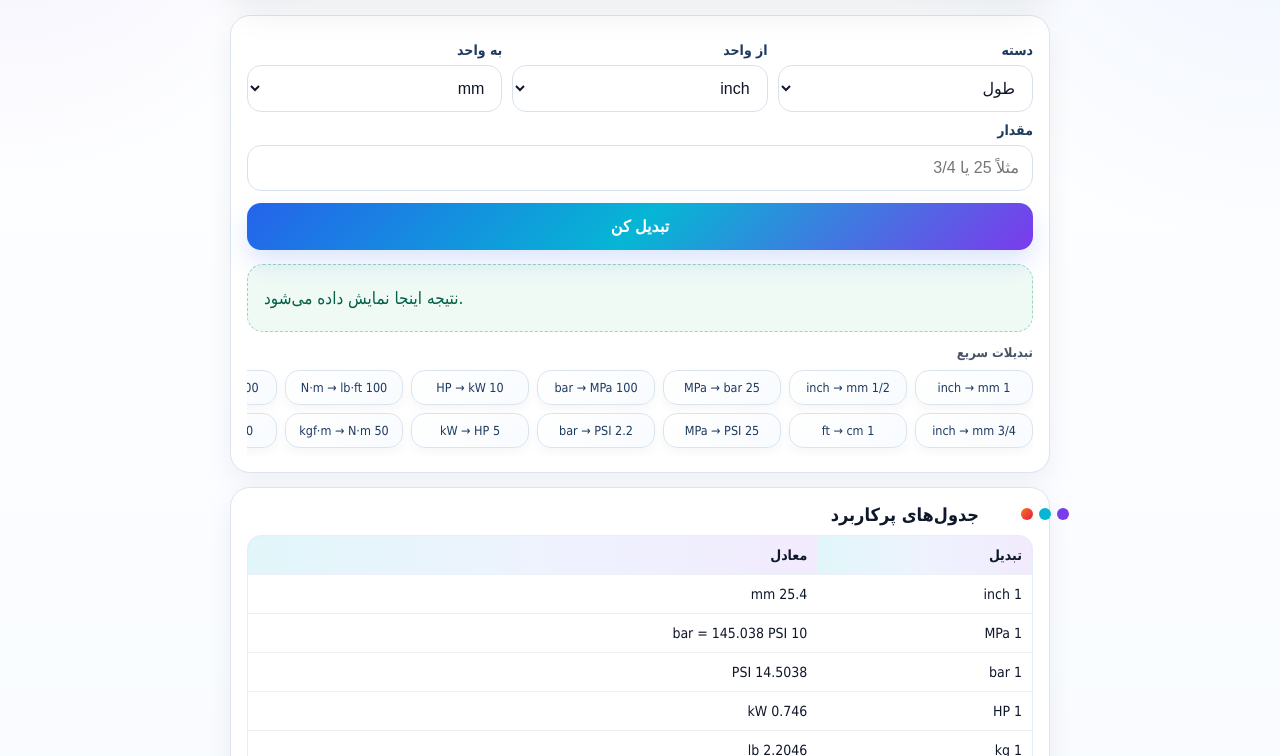
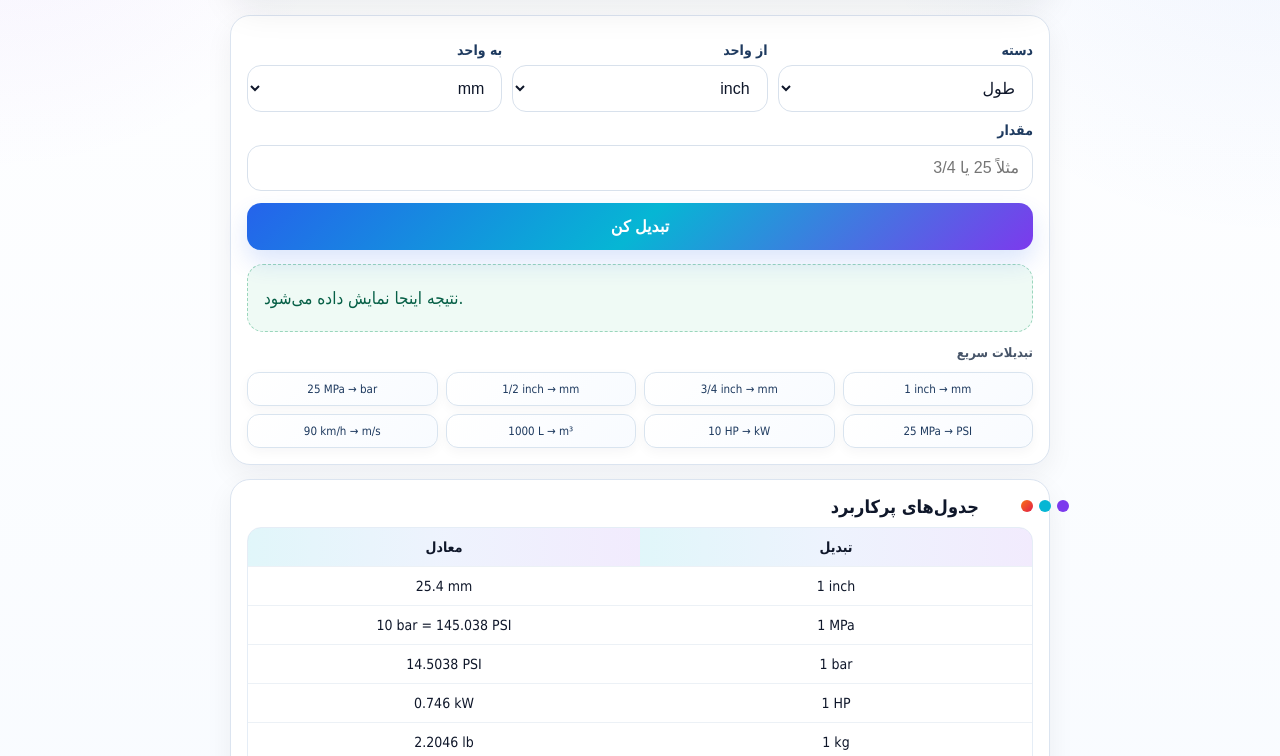
Before and after one commit to saberizadpanah66-cyber/industrial-converter-apk, a website: page www/index.html in a window 1280 px wide. Shown: the part 196-952 px from the top of the page. Drawn offline with Linux system fonts and the light colour scheme.

Commit message:
Add files via upload

```diff
--- a/package.json
+++ b/package.json
@@ -1,6 +1,6 @@
 {
   "name": "measurement-converter-apk",
-  "version": "5.0.0",
+  "version": "6.0.0",
   "private": true,
   "description": "Offline measurement unit converter APK",
   "scripts": {
--- a/www/index.html
+++ b/www/index.html
@@ -185,33 +185,27 @@
 
     .chips{
       display:grid;
-      grid-auto-flow:column;
-      grid-template-rows:repeat(2, auto);
-      grid-auto-columns:minmax(118px, 1fr);
+      grid-template-columns:repeat(4, 1fr);
       gap:8px;
-      overflow-x:auto;
-      padding:2px 2px 8px;
-      scroll-snap-type:x mandatory;
-      -webkit-overflow-scrolling:touch;
+      margin-top:12px;
+      overflow:visible;
+      padding:0;
     }
-
-    .chips::-webkit-scrollbar{height:6px}
-    .chips::-webkit-scrollbar-thumb{background:#cbd5e1;border-radius:999px}
 
     .chip{
       border:1px solid #d9e4ef;
       background:linear-gradient(135deg,#ffffff,#f8fbff);
-      border-radius:14px;
-      padding:9px 10px;
+      border-radius:12px;
+      padding:9px 6px;
       color:#1e3a5f;
-      font-size:12.5px;
+      font-size:11.5px;
       cursor:pointer;
       user-select:none;
       transition:.15s ease;
       text-align:center;
       white-space:nowrap;
-      scroll-snap-align:start;
       box-shadow:0 4px 12px rgba(15,23,42,.04);
+      min-width:0;
     }
 
     .chip:hover{
@@ -219,6 +213,8 @@
       color:var(--purple);
       transform:translateY(-1px);
     }
+
+
 
     h3{
       margin:0;
@@ -228,6 +224,7 @@
 
     table{
       width:100%;
+      table-layout:fixed;
       border-collapse:separate;
       border-spacing:0;
       font-size:14px;
@@ -259,6 +256,48 @@
       margin:22px 0 8px;
     }
 
+
+    .ltr{
+      direction:ltr;
+      unicode-bidi:isolate;
+      display:inline-block;
+      text-align:left;
+    }
+
+    .chip{
+      direction:ltr;
+      unicode-bidi:isolate;
+    }
+
+    table td{
+      direction:ltr;
+      unicode-bidi:isolate;
+      text-align:left;
+    }
+
+    table th{
+      text-align:right;
+    }
+
+
+    table th,
+    table td{
+      width:50%;
+      vertical-align:middle;
+    }
+
+    table td{
+      text-align:center;
+      direction:ltr;
+      unicode-bidi:isolate;
+      font-size:14px;
+    }
+
+    table th{
+      text-align:center;
+      font-size:14px;
+    }
+
     @media(max-width:620px){
       body{padding:12px}
       .row3{grid-template-columns:1fr}
@@ -266,9 +305,14 @@
       .topbar{gap:10px}
       .header h1{font-size:20px}
       .brand-logo{width:150px;min-width:150px}
-      .chips{grid-auto-columns:minmax(130px, 1fr)}
-      .chip{font-size:12px;padding:9px 8px}
+      .chips{grid-template-columns:repeat(4, 1fr);gap:6px}.chip{font-size:10.5px;padding:8px 4px}
     }
+
+    @media(max-width:380px){
+      .chip{font-size:10px;padding:8px 3px}
+      .chips{gap:5px}
+    }
+
   </style>
 </head>
 <body>
@@ -305,13 +349,12 @@
     </div>
     <table>
       <tr><th>تبدیل</th><th>معادل</th></tr>
-      <tr><td>1 inch</td><td>25.4 mm</td></tr>
-      <tr><td>1 MPa</td><td>10 bar = 145.038 PSI</td></tr>
-      <tr><td>1 bar</td><td>14.5038 PSI</td></tr>
-      <tr><td>1 HP</td><td>0.746 kW</td></tr>
-      <tr><td>1 kg</td><td>2.2046 lb</td></tr>
-      <tr><td>1 N·m</td><td>0.7376 lb·ft</td></tr>
-      <tr><td>1 m³</td><td>1000 L</td></tr>
+      <tr><td><span class="ltr">1 inch</span></td><td><span class="ltr">25.4 mm</span></td></tr>
+      <tr><td><span class="ltr">1 MPa</span></td><td><span class="ltr">10 bar = 145.038 PSI</span></td></tr>
+      <tr><td><span class="ltr">1 bar</span></td><td><span class="ltr">14.5038 PSI</span></td></tr>
+      <tr><td><span class="ltr">1 HP</span></td><td><span class="ltr">0.746 kW</span></td></tr>
+      <tr><td><span class="ltr">1 kg</span></td><td><span class="ltr">2.2046 lb</span></td></tr>
+      <tr><td><span class="ltr">1 m³</span></td><td><span class="ltr">1000 L</span></td></tr>
     </table>
   </div>
 
@@ -323,7 +366,7 @@ const data = {
   'طول': {base:'m', units:{'mm':0.001,'cm':0.01,'m':1,'inch':0.0254,'ft':0.3048}},
   'فشار': {base:'Pa', units:{'Pa':1,'kPa':1000,'bar':100000,'MPa':1000000,'PSI':6894.757293}},
   'گشتاور': {base:'N·m', units:{'N·m':1,'kgf·m':9.80665,'lb·ft':1.355817948,'lb·in':0.112984829}},
-  'نیرو': {base:'N', units:{'N':1,'kN':1000,'kgf':9.80665,'ton-force':9806.65,'lbf':4.448221615}},
+  'نیرو': {base:'N', units:{'N':1,'kN':1000,'ton-force':9806.65,'lbf':4.448221615}},
   'جرم / وزن': {base:'kg', units:{'g':0.001,'kg':1,'ton':1000,'lb':0.45359237,'oz':0.028349523}},
   'توان': {base:'W', units:{'W':1,'kW':1000,'HP':745.699872,'BTU/h':0.29307107}},
   'حجم': {base:'L', units:{'mL':0.001,'cm³':0.001,'L':1,'m³':1000,'US gallon':3.785411784}},
@@ -334,19 +377,11 @@ const quick = [
   ['1','inch','mm','طول'],
   ['3/4','inch','mm','طول'],
   ['1/2','inch','mm','طول'],
-  ['1','ft','cm','طول'],
   ['25','MPa','bar','فشار'],
   ['25','MPa','PSI','فشار'],
-  ['100','bar','MPa','فشار'],
-  ['2.2','bar','PSI','فشار'],
   ['10','HP','kW','توان'],
-  ['5','kW','HP','توان'],
-  ['100','N·m','lb·ft','گشتاور'],
-  ['50','kgf·m','N·m','گشتاور'],
-  ['1000','kgf','kN','نیرو'],
   ['1000','L','m³','حجم'],
-  ['90','km/h','m/s','سرعت'],
-  ['25','°C','°F','دما']
+  ['90','km/h','m/s','سرعت']
 ];
 
 const cat = document.getElementById('category');
@@ -419,6 +454,7 @@ function makeChips(){
   quick.forEach(q => {
     let b = document.createElement('span');
     b.className='chip';
+    b.dir='ltr';
     b.textContent=`${q[0]} ${q[1]} → ${q[2]}`;
     b.onclick = () => {
       cat.value=q[3];
```
Also changed, not shown: README_FA.md, assets/app-icon-1024.png, assets/icons/mipmap-hdpi.png, assets/icons/mipmap-mdpi.png, assets/icons/mipmap-xhdpi.png, assets/icons/mipmap-xxhdpi.png, assets/icons/mipmap-xxxhdpi.png.
